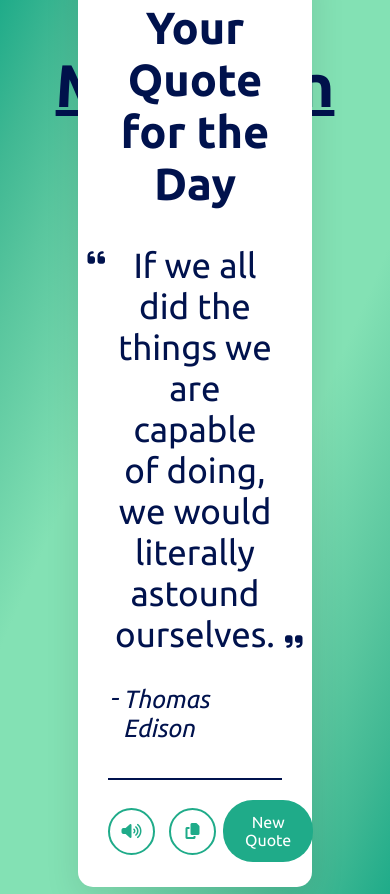
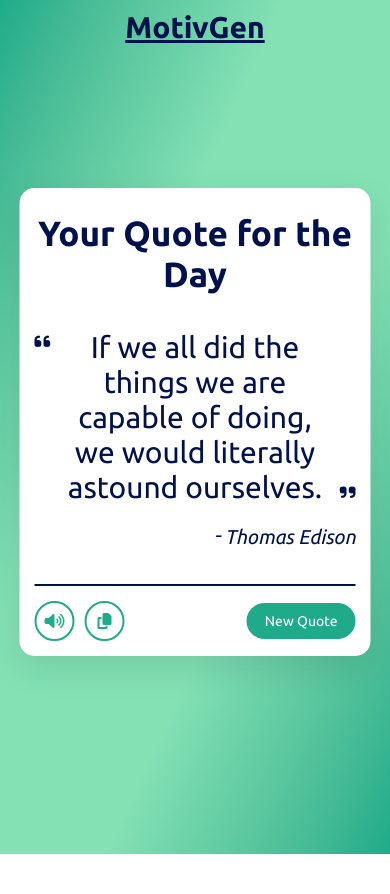
Before and after one commit to elonjiel/proj-affirmation, a plain HTML site: page index.html in a window 390 px wide. After the commit the page ends 854 px from the top, so only its background shows below. Drawn offline with Linux system fonts and the light colour scheme.

Commit message:
Added Mobile Responsiveness

```diff
--- a/styles.css
+++ b/index.css
@@ -13,8 +13,8 @@ body{
 .header{
   display: flex;
   justify-content: center;
-  margin: 50px;
-  font-size: 60px;
+  margin: 30px;
+  font-size: 40px;
   font-weight: bolder;
   color: #00124d;
   text-decoration: underline;
@@ -26,21 +26,22 @@ body{
   transform: translate(-50%, -50%);
   top: 50%;
   left: 50%;
-  width: 60vw;
+  width: 90vw;
+  max-width: 800px;
   height: auto;
   background: #fff;
   border-radius: 15px;
-  padding: 30px 30px 25px;
+  padding: 20px;
   box-shadow: 0 12px 35px rgba(0,0,0,0.1);
 }
 header, .content :where(i, p, span){
   color: #00124d;
 }
 .wrapper header{
-  font-size: 45px;
+  font-size: 35px;
   font-weight: 600;
   text-align: center;
-  padding-top: 15px;
+  padding-top: 10px;
 }
 .wrapper .content{
   margin: 35px 0;
@@ -50,7 +51,7 @@ header, .content :where(i, p, span){
   justify-content: center;
 }
 .quote-area i{
-  font-size: 20px;
+  font-size: 18px;
 }
 .quote-area i:first-child{
   margin: 3px 10px 0 0;
@@ -61,14 +62,14 @@ header, .content :where(i, p, span){
   align-items: flex-end;
 }
 .quote-area .quote{
-  font-size: 35px;
+  font-size: 30px;
   text-align: center;
   word-break: auto-phrase;
 }
 .content .author{
   display: flex;
-  font-size: 25px;
-  margin-top: 30px;
+  font-size: 20px;
+  margin-top: 20px;
   font-style: italic;
   justify-content: flex-end;
 }
@@ -81,7 +82,7 @@ header, .content :where(i, p, span){
 }
 .buttons .features{
   display: flex;
-  margin-top: 20px;
+  margin-top: 15px;
   align-items: center;
   justify-content: space-between;
 }
@@ -89,9 +90,9 @@ header, .content :where(i, p, span){
   display: flex;
 }
 .features ul li{
-  margin: 0 7px;
-  height: 47px;
-  width: 47px;
+  margin: 0 5px;
+  height: 40px;
+  width: 40px;
   display: flex;
   cursor: pointer;
   color: #1FAB89;
@@ -116,9 +117,9 @@ ul .speech.active{
   border: none;
   color: #fff;
   outline: none;
-  font-size: 16px;
+  font-size: 14px;
   cursor: pointer;
-  padding: 13px 22px;
+  padding: 10px 18px;
   border-radius: 30px;
   background: #1FAB89;
 }
@@ -131,3 +132,14 @@ ul .speech.active{
   opacity: 0.7;
   pointer-events: none;
 }
+
+@media screen and (max-width: 768px) {
+  .header {
+    font-size: 30px;
+    margin: 10px;
+  }
+
+  .wrapper {
+    width: 90%;
+    padding: 15px;
+  }
--- a/index.html
+++ b/index.html
@@ -9,7 +9,7 @@
     <link href="https://fonts.googleapis.com/css2?family=Ubuntu:ital,wght@0,300;0,400;0,500;0,700;1,300;1,400;1,500;1,700&display=swap" rel="stylesheet">
     <script src="https://kit.fontawesome.com/bba6f3ca7e.js" crossorigin="anonymous"></script>
 
-    <link rel="stylesheet" href="styles.css">
+    <link rel="stylesheet" href="index.css">
 
     <title>MotivGen</title>
 </head>
@@ -39,7 +39,7 @@
           </div>
         </div>
       </div>
-      <script src="script.js"></script>
+      <script src="index.js"></script>
 
 </body>
 </html>
```
Also changed, not shown: index.js (renamed from script.js).
